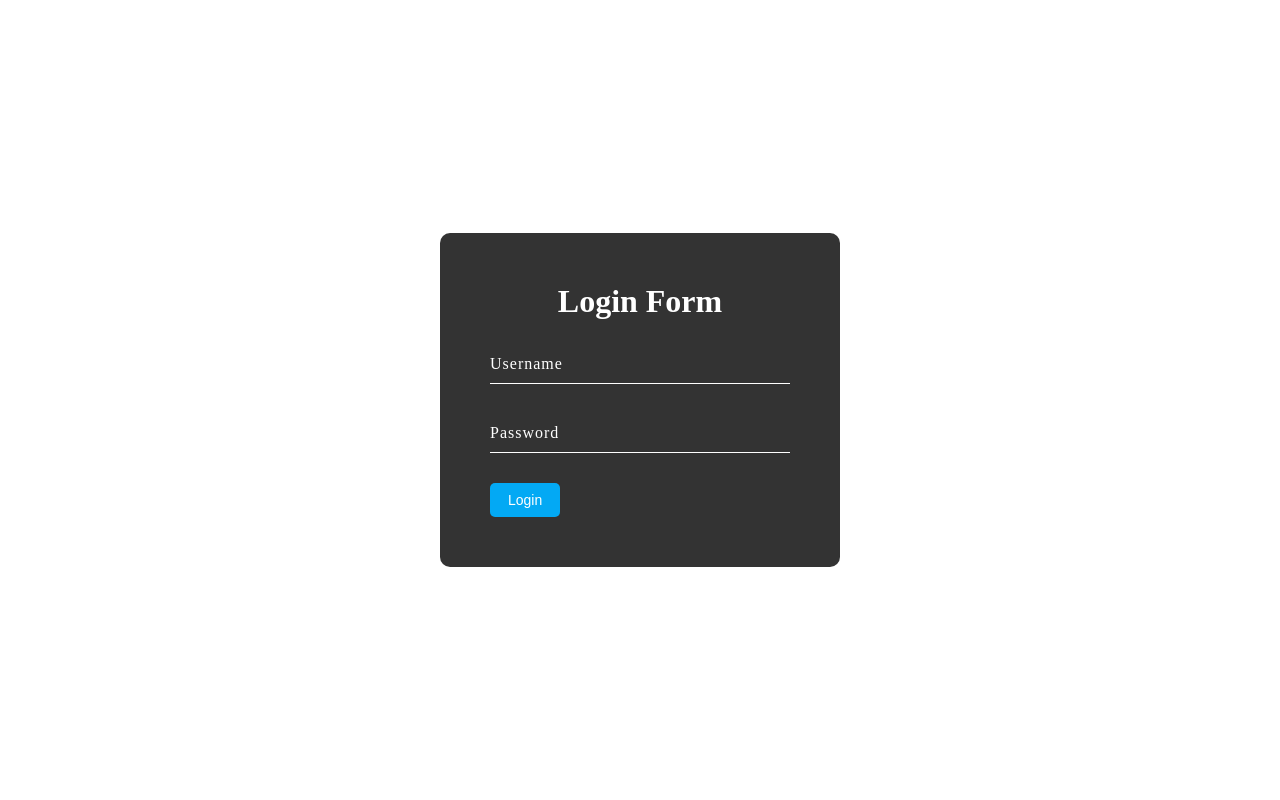
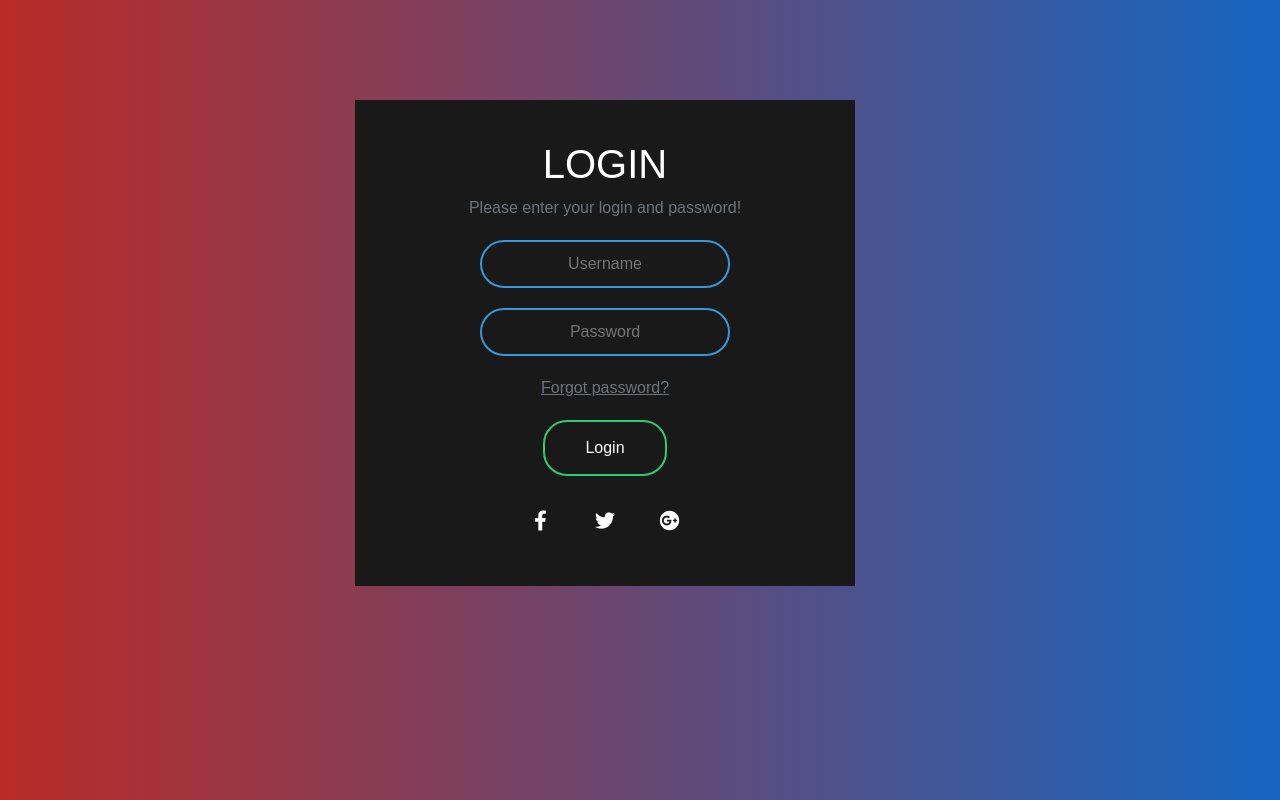
Before and after one commit to SudhakarSonkar/Login-Form, a plain HTML site: page index.html in a window 1280 px wide. Drawn offline with nearby package versions, Linux system fonts and the light colour scheme.

Commit message:
Update index.html

```diff
--- a/index.html
+++ b/index.html
@@ -1,38 +1,174 @@
-<!DOCTYPE html>
-<html lang="en">
+<!doctype html>
+<html>
 <head>
-    <meta charset="UTF-8" />
-    <meta name="viewport" content="width=device-width, initial-scale=1.0" />
-    <link rel="stylesheet" href="style.css" />
-    <title>Login</title>
+    <meta charset='utf-8'>
+    <meta name='viewport' content='width=device-width, initial-scale=1'>
+<title>Login Form</title>
+    <link href='https://maxcdn.bootstrapcdn.com/bootstrap/4.0.0/css/bootstrap.min.css' rel='stylesheet'>
+    <link href='https://use.fontawesome.com/releases/v5.8.1/css/all.css' rel='stylesheet'>
+<style>
+body {
+    margin: 0;
+    padding: 0;
+    font-family: sans-serif;
+    background: linear-gradient(to right, #b92b27, #1565c0)
+}
+
+.card {
+    margin-bottom: 20px;
+    border: none
+}
+
+.box {
+    width: 500px;
+    padding: 40px;
+    position: absolute;
+    top: 50%;
+    left: 50%;
+    background: #191919;
+    ;
+    text-align: center;
+    transition: 0.25s;
+    margin-top: 100px
+}
+
+.box input[type="text"],
+.box input[type="password"] {
+    border: 0;
+    background: none;
+    display: block;
+    margin: 20px auto;
+    text-align: center;
+    border: 2px solid #3498db;
+    padding: 10px 10px;
+    width: 250px;
+    outline: none;
+    color: white;
+    border-radius: 24px;
+    transition: 0.25s
+}
+
+.box h1 {
+    color: white;
+    text-transform: uppercase;
+    font-weight: 500
+}
+
+.box input[type="text"]:focus,
+.box input[type="password"]:focus {
+    width: 300px;
+    border-color: #2ecc71
+}
+
+.box input[type="submit"] {
+    border: 0;
+    background: none;
+    display: block;
+    margin: 20px auto;
+    text-align: center;
+    border: 2px solid #2ecc71;
+    padding: 14px 40px;
+    outline: none;
+    color: white;
+    border-radius: 24px;
+    transition: 0.25s;
+    cursor: pointer
+}
+
+.box input[type="submit"]:hover {
+    background: #2ecc71
+}
+
+.forgot {
+    text-decoration: underline
+}
+
+ul.social-network {
+    list-style: none;
+    display: inline;
+    margin-left: 0 !important;
+    padding: 0
+}
+
+ul.social-network li {
+    display: inline;
+    margin: 0 5px
+}
+
+.social-network a.icoFacebook:hover {
+    background-color: #3B5998
+}
+
+.social-network a.icoTwitter:hover {
+    background-color: #33ccff
+}
+
+.social-network a.icoGoogle:hover {
+    background-color: #BD3518
+}
+
+.social-network a.icoFacebook:hover i,
+.social-network a.icoTwitter:hover i,
+.social-network a.icoGoogle:hover i {
+    color: #fff
+}
+
+a.socialIcon:hover,
+.socialHoverClass {
+    color: #44BCDD
+}
+
+.social-circle li a {
+    display: inline-block;
+    position: relative;
+    margin: 0 auto 0 auto;
+    border-radius: 50%;
+    text-align: center;
+    width: 50px;
+    height: 50px;
+    font-size: 20px
+}
+
+.social-circle li i {
+    margin: 0;
+    line-height: 50px;
+    text-align: center
+}
+
+.social-circle li a:hover i,
+.triggeredHover {
+    transform: rotate(360deg);
+    transition: all 0.2s
+}
+
+.social-circle i {
+    color: #fff;
+    transition: all 0.8s;
+    transition: all 0.8s
+}
+</style>
+<script type='text/javascript' src='https://cdnjs.cloudflare.com/ajax/libs/jquery/3.2.1/jquery.min.js'></script>
+<script type='text/javascript' src='https://stackpath.bootstrapcdn.com/bootstrap/4.0.0/js/bootstrap.bundle.min.js'></script>
+<script type='text/javascript'></script>
 </head>
-  <body>
-    <div class="main_div">
-      <div class="box">
-        <h1>Login Form</h1>
-        <form action="">
-          <div class="input-box">
-            <input
-              type="text"
-              name="Username"
-              id="name"
-              autocomplete="off"
-              required
-            />
-            <label for="Username">Username</label>
+<body oncontextmenu='return false' class='snippet-body'>
+<div class="container">
+    <div class="row">
+        <div class="col-md-6">
+            <div class="card">
+                <form onsubmit="event.preventDefault()" class="box">
+                    <h1>Login</h1>
+                    <p class="text-muted"> Please enter your login and password!</p> <input type="text" name="" placeholder="Username"> <input type="password" name="" placeholder="Password"> <a class="forgot text-muted" href="#">Forgot password?</a> <input type="submit" name="" value="Login" href="#">
+                    <div class="col-md-12">
+                        <ul class="social-network social-circle">
+                            <li><a href="#" class="icoFacebook" title="Facebook"><i class="fab fa-facebook-f"></i></a></li>
+                            <li><a href="#" class="icoTwitter" title="Twitter"><i class="fab fa-twitter"></i></a></li>
+                            <li><a href="#" class="icoGoogle" title="Google +"><i class="fab fa-google-plus"></i></a></li>
+                        </ul>
                     </div>
-          <div class="input-box">
-            <input
-              type="password"
-              name="password"
-              id="name"
-              autocomplete="off"
-              required
-            />
-            <label for="Password">Password</label>
+                </form>
             </div>
-          <input type="submit" value="Login" />
-        </form>
+        </div>
     </div>
 </div>
 </body>
```
Lines whose indentation alone changed are shown as unchanged.
